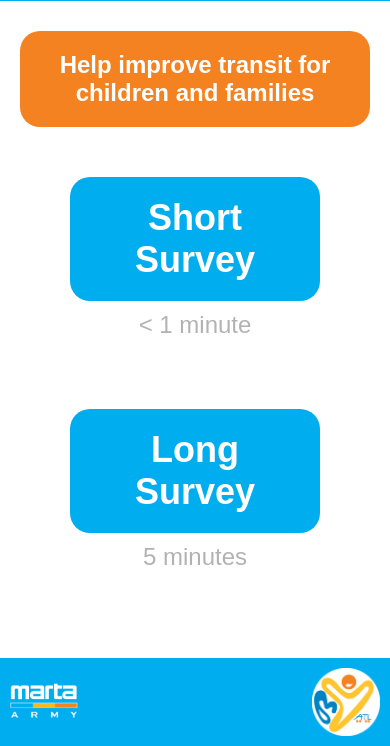
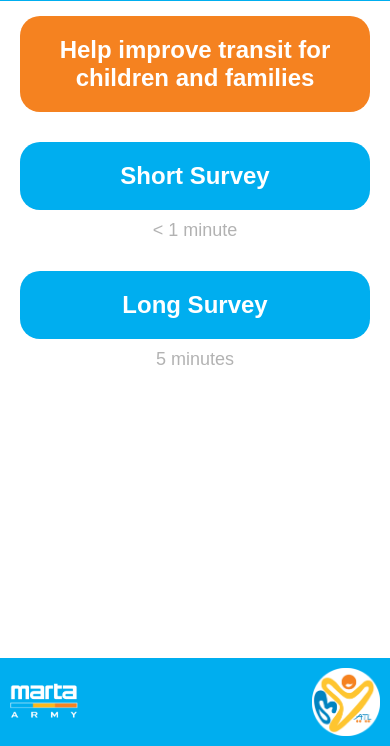
Before and after one commit to mobile-youth-atlanta/Website, a plain HTML site: page index.html in a window 390 px wide. Shown: the part 98-844 px from the top of the page. Drawn offline with Linux system fonts and the light colour scheme.

Commit message:
fixed sizing issues

```diff
--- a/index.html
+++ b/index.html
@@ -138,13 +138,13 @@
 	}
 	#button-text1
 	{
-		margin-right: 100px;
+		margin-right: 50px;
 		padding: 20px 50px 20px 50px;
 		margin-left: auto;
 	}
 	#button-text2
 	{
-		margin-left: 100px;
+		margin-left: 50px;
 		padding: 20px 50px 20px 50px;
 		margin-right: auto;
 	}
@@ -245,38 +245,42 @@
 		width: 40%;
 	}
 	@media only screen and (max-width: 600px){
+		#text-container
+		{
+			margin-top: 15px;
+			margin-bottom: 10px;
+		}
 		#button-container
 		{
 			display: block;
 		}
 		#button-text1
 		{
-		text-align: center;
+			text-align: center;
 			margin: 20px 20px 20px 20px;
+			padding: 0px;
+
 		}
 		#button-text2
 		{
 			text-align: center;
 			margin: 20px 20px 20px 20px;
+			padding: 0px;
 		}
 		#button1
 		{
-			font-size: 36px;
 			padding: 20px 30px 20px 30px;
 		}
 		#button2
 		{
 
-			font-size: 36px;
 			padding: 20px 30px 20px 30px;
 		}
 		#time1
 		{
-			font-size: 24px;
 		}
 		#time2
 		{
-			font-size: 24px;
 		}
 		#text
 		{
```
